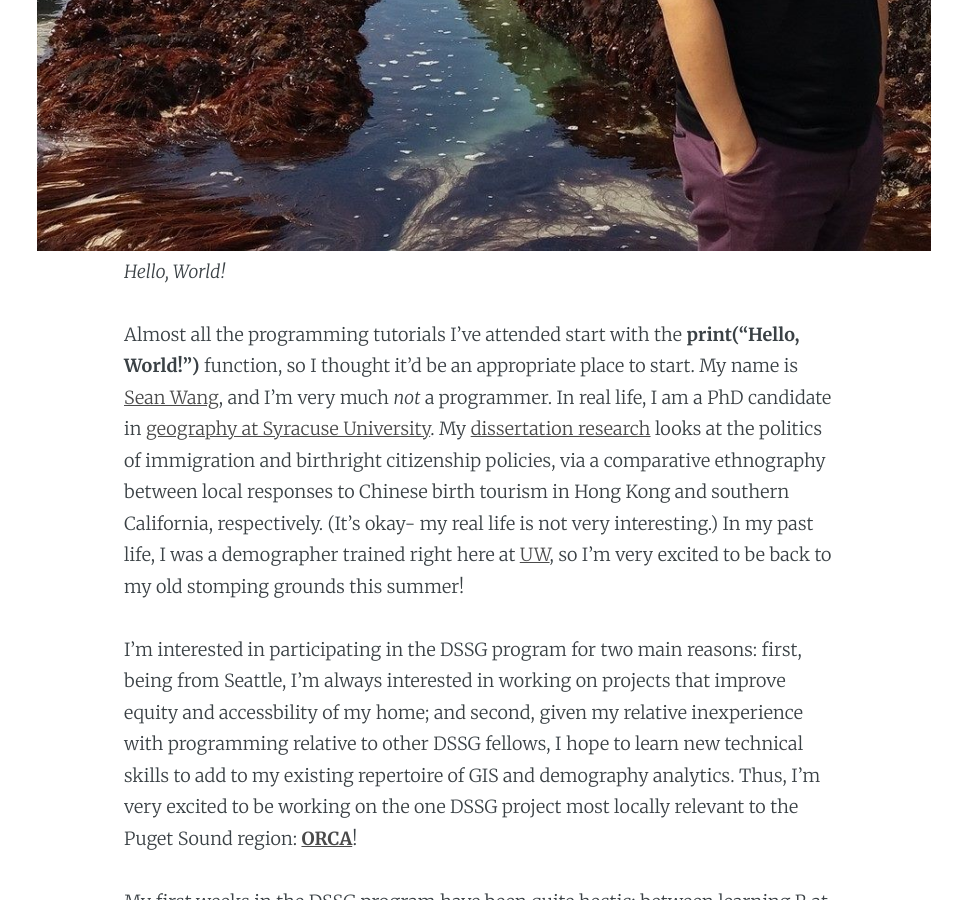
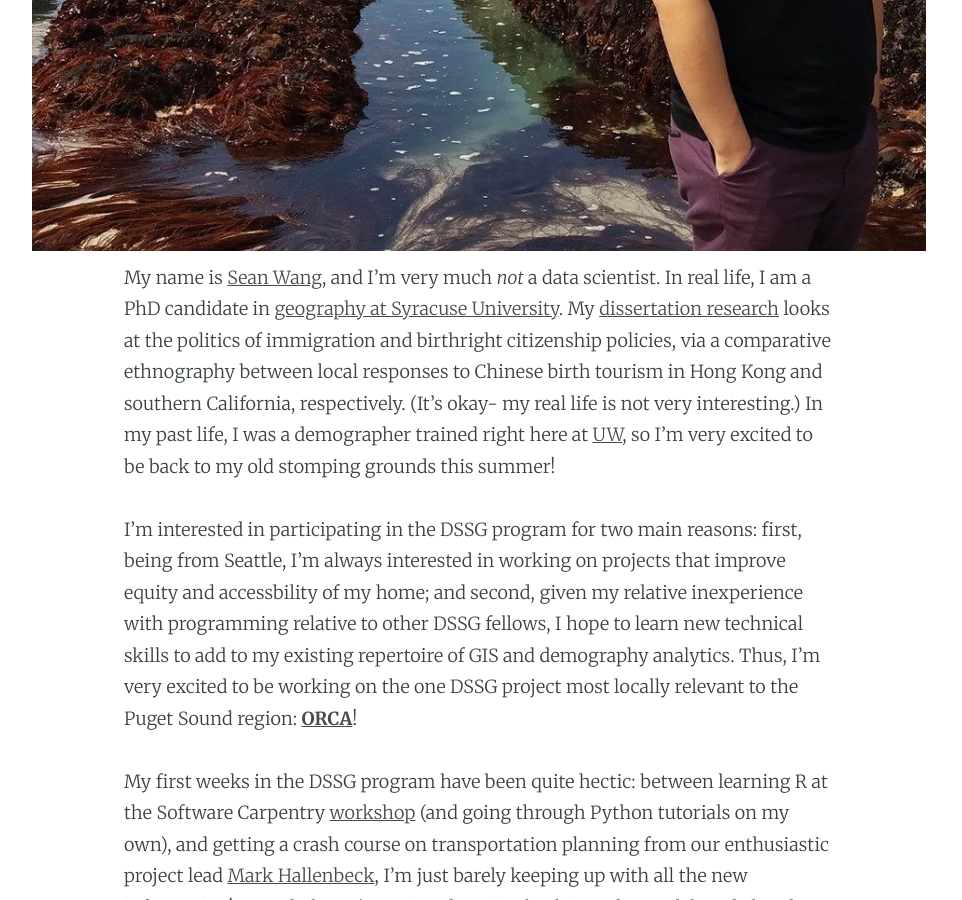
Before and after one commit to uwescience/DSSG2016, a Jekyll site: the page built from _posts/2016-06-24-sean-intro.md, in a window 1280 px wide and 900 px high, scrolled down 909 px. Shown: the whole window, without its empty margins (161-1123 px from the left). Built offline with Jekyll 4.4.1, drawn with Linux system fonts in a browser that asks for light colours.

Commit message:
Trying to fix photo size

```diff
--- a/_posts/2016-06-24-sean-intro.md
+++ b/_posts/2016-06-24-sean-intro.md
@@ -5,9 +5,7 @@
 author: Sean Wang
 ---
 
-![photo of Sean Wang]({{site.url}}/assets/images/sean.jpg){:width="220px" align="left" style="PADDING-LEFT: 5px; PADDING-BOTTOM: 5px;"} *Hello, World!*
-
-Almost all the programming tutorials I've attended start with the **print("Hello, World!")** function, so I thought it'd be an appropriate place to start. My name is [Sean Wang](https://syr.academia.edu/SeanWang), and I'm very much *not* a programmer. In real life, I am a PhD candidate in [geography at Syracuse University](http://maxwell.syr.edu/geo/). My [dissertation research](http://scholar.syr.edu/scholars/2015-16/wang.html) looks at the politics of immigration and birthright citizenship policies, via a comparative ethnography between local responses to Chinese birth tourism in Hong Kong and southern California, respectively. (It's okay- my real life is not very interesting.) In my past life, I was a demographer trained right here at [UW](https://geography.washington.edu/), so I'm very excited to be back to my old stomping grounds this summer!
+![photo of Sean Wang]({{site.url}}/assets/images/sean.jpg){:width="200" height="200" align="left" style="margin: 0 10px 10px 0";} My name is [Sean Wang](https://syr.academia.edu/SeanWang), and I'm very much *not* a data scientist. In real life, I am a PhD candidate in [geography at Syracuse University](http://maxwell.syr.edu/geo/). My [dissertation research](http://scholar.syr.edu/scholars/2015-16/wang.html) looks at the politics of immigration and birthright citizenship policies, via a comparative ethnography between local responses to Chinese birth tourism in Hong Kong and southern California, respectively. (It's okay- my real life is not very interesting.) In my past life, I was a demographer trained right here at [UW](https://geography.washington.edu/), so I'm very excited to be back to my old stomping grounds this summer!
 
 I'm interested in participating in the DSSG program for two main reasons: first, being from Seattle, I'm always interested in working on projects that improve equity and accessbility of my home; and second, given my relative inexperience with programming relative to other DSSG fellows, I hope to learn new technical skills to add to my existing repertoire of GIS and demography analytics. Thus, I'm very excited to be working on the one DSSG project most locally relevant to the Puget Sound region: [**ORCA**](http://escience.washington.edu/dssg/project-summaries-2016/)!
 
```
